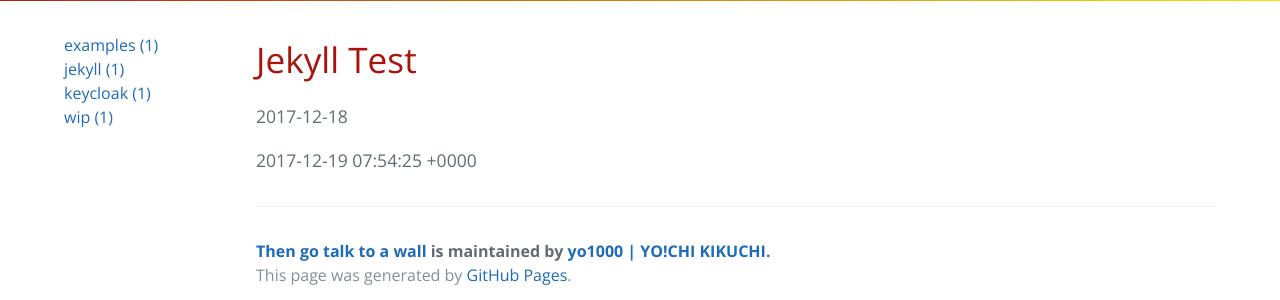
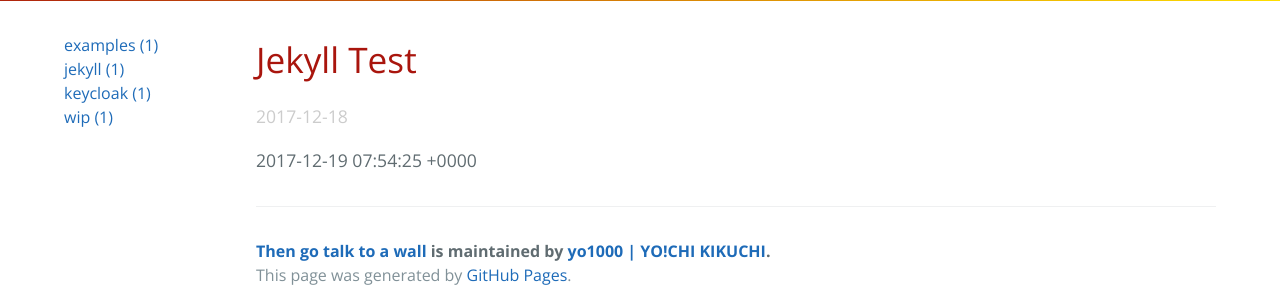
Before and after one commit to yo1000/blog.yo1000.com, a Jekyll site: the page built from _posts/2017-12-18-jekyll-test.md, in a window 1280 px wide. Shown: the part 173-473 px from the top of the page. Built offline with Jekyll 4.4.1, drawn with Linux system fonts in a browser that asks for light colours; our own code applies the rules of GitHub Pages for plain Markdown files.

Commit message:
Update overwrite.css

```diff
--- a/css/overwrite.css
+++ b/css/overwrite.css
@@ -45,3 +45,7 @@
     display: none;
   }
 }
+
+.meta {
+  color: #ccc;
+}
```
